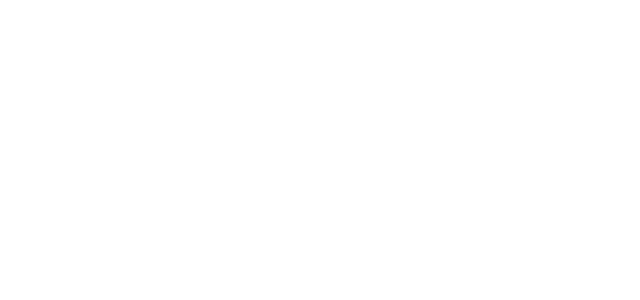
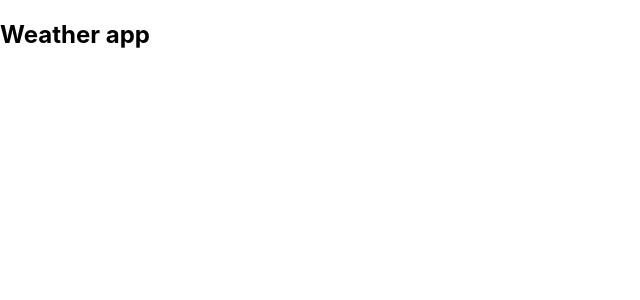
Before and after one commit to bokigolic/weather-forecast-new, a React (Create React App) app: page / in a window 1280 px wide. Shown: the top 300 px of the page, without its empty margins (0-640 px from the left). Built offline with nearby package versions, Linux system fonts and the light colour scheme.

Commit message:
weather app created

```diff
--- a/src/App.js
+++ b/src/App.js
@@ -1,10 +1,11 @@
 import logo from './logo.svg';
 import './App.css';
+import Weather from './components/Weather';
 
 function App() {
   return (
     <div className="App">
-
+      <Weather />
     </div>
   );
 }
--- /dev/null
+++ b/src/components/Weather.js
@@ -0,0 +1,8 @@
+const Weather = () => {
+  return (
+    <div>
+      <h2>Weather app</h2>
+    </div>
+  );
+};
+export default Weather;
```
